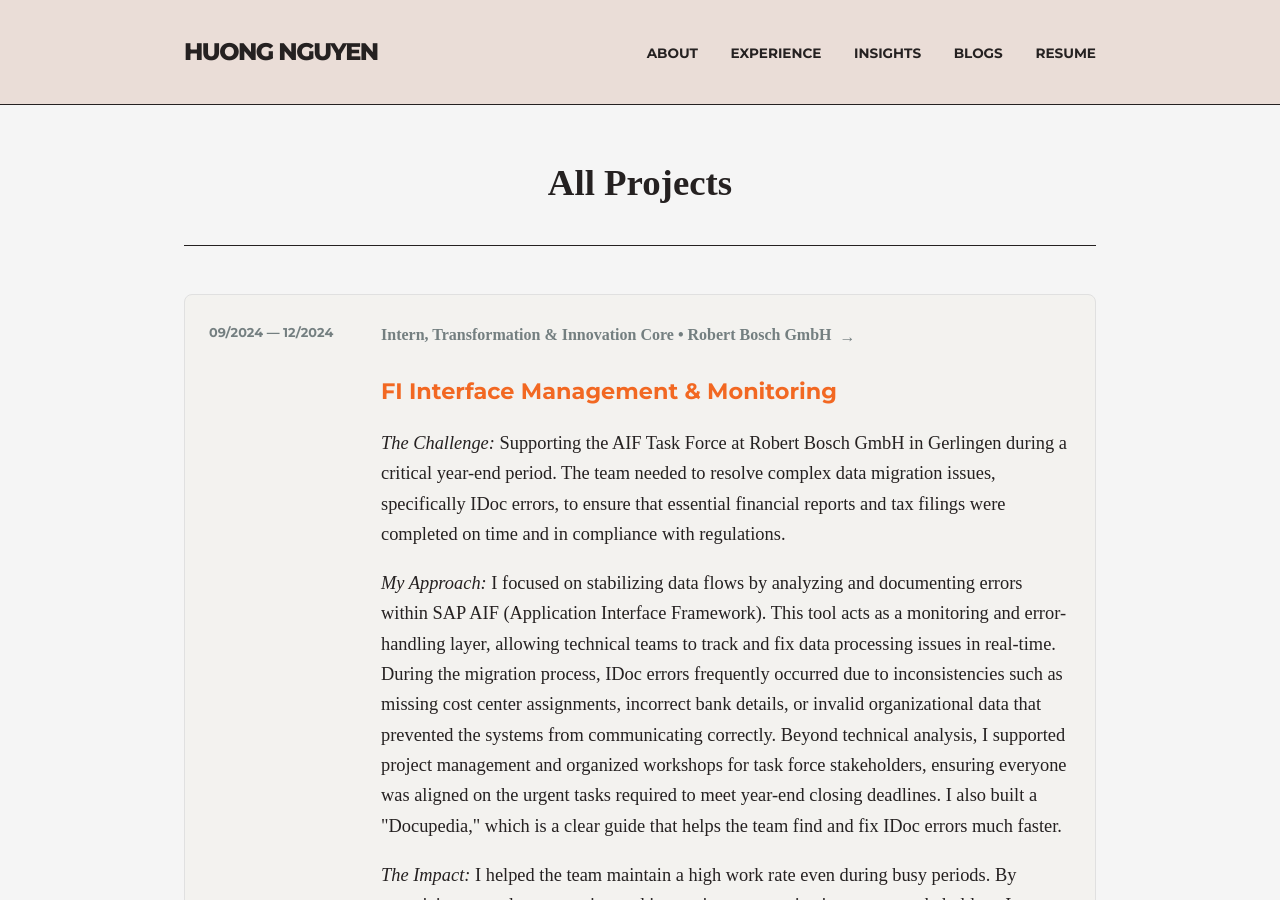
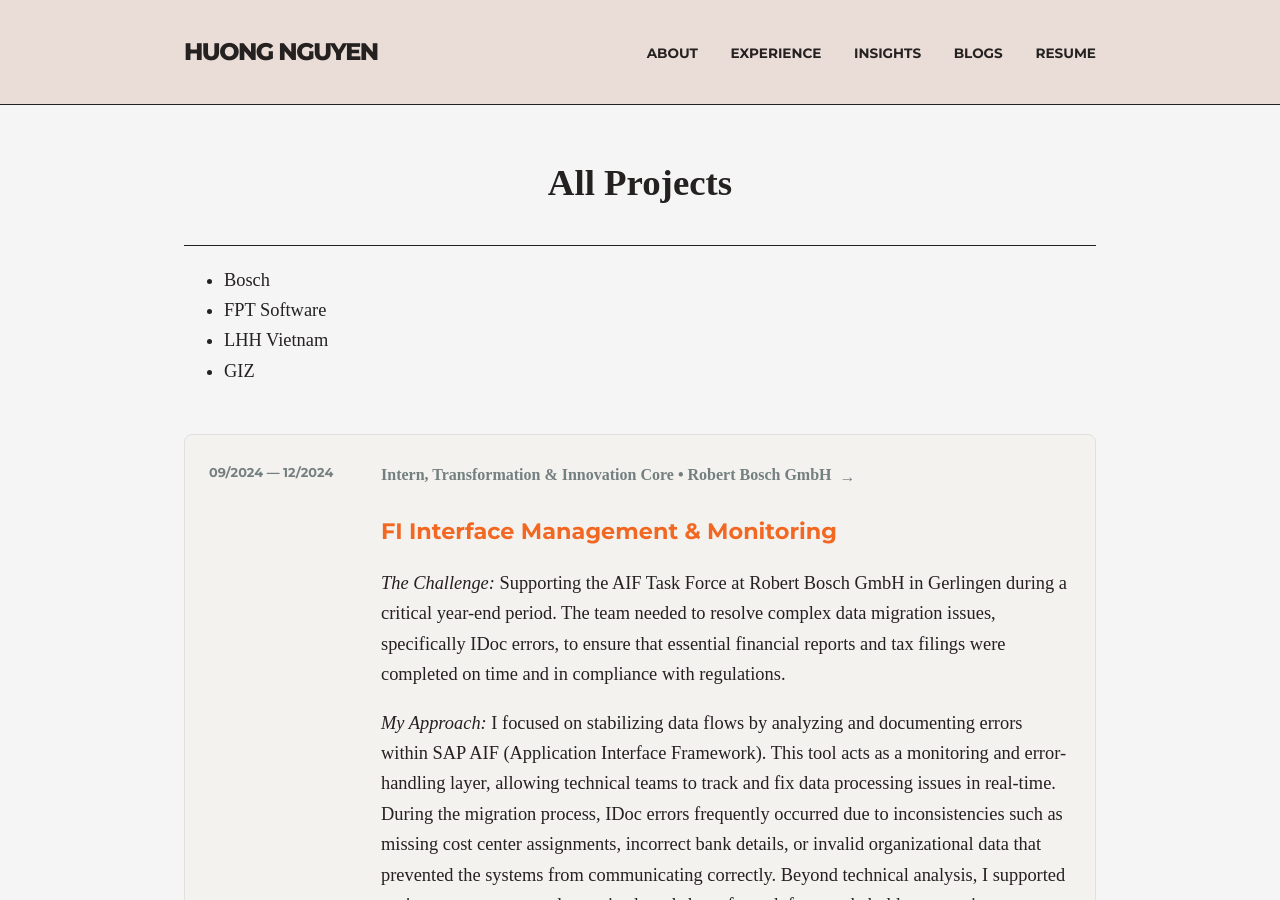
Before and after one commit to huongntn/portfolio-website, a Jekyll site: the page built from archive/index.html, in a window 1280 px wide and 900 px high. Built offline with Jekyll 4.4.1, drawn with Linux system fonts in a browser that asks for light colours; some web fonts are replaced.

Commit message:
Update index.html

```diff
--- a/archive/index.html
+++ b/archive/index.html
@@ -11,11 +11,24 @@
 
 <hr style="margin-top: 2rem;">
 
+<div class="projects-tabs">
+  <!-- Navigation Sidebar -->
+  <ul class="tab-list">
+    <li class="tab-button active" data-target="bosch">Bosch</li>
+    <li class="tab-button" data-target="fpt">FPT Software</li>
+    <li class="tab-button" data-target="lhh">LHH Vietnam</li>
+    <li class="tab-button" data-target="giz">GIZ</li>
+  </ul>
+
+  <!-- Content Panels -->
+  <div class="tab-content-container">
+
+    <!-- Bosch Group -->
+    <div id="bosch" class="tab-content active">
+
         <!-- Project 6 -->
           <div class="archive-project-card">
-  <div class="project-date">09/2024 — 12/2024
-  </div>
-
+            <div class="project-date">09/2024 — 12/2024</div>
             <div class="project-content">
             <a href="https://www.bosch.de/unternehmen/bosch-in-deutschland/gerlingen-dieselstrasse/" target="_blank" class="company-link">
             <span class="company-link">Intern, Transformation & Innovation Core • Robert Bosch GmbH</span>
@@ -35,9 +48,7 @@
 
 <!-- Project 5 -->
 <div class="archive-project-card">
-  <div class="project-date">12/2022 — 08/2024
-  </div>
-
+  <div class="project-date">12/2022 — 08/2024</div>
   <div class="project-content">
     <a href="https://www.bosch-softwaretechnologies.com/en/locations/vietnam/about-us/" target="_blank" class="company-link">
       <span class="company-link">SAP Integration Lead • Bosch Global Software Technologies Vietnam</span>
@@ -56,6 +67,10 @@
     </div>
   </div>
 </div>
+</div>
+
+<!-- FPT Group -->
+    <div id="fpt" class="tab-content">
 
 <!-- Project 4 -->
 <div class="archive-project-card">
@@ -103,6 +118,10 @@
     </div>
   </div>
 </div>
+</div>
+
+<!-- LHH Group -->
+    <div id="lhh" class="tab-content">
 
 <!-- Project 2 -->
 <div class="archive-project-card">
@@ -125,7 +144,10 @@
     </div>
   </div>
 </div>
+</div>
 
+<!-- GIZ Group -->
+    <div id="giz" class="tab-content">
 <!-- Project 1 -->
 <div class="archive-project-card">
   <div class="project-date">12/2020 — 08/2021
```
Also changed, not shown: other parts of archive/index.html (+14 -0 lines). Lines whose indentation alone changed are shown as unchanged.
